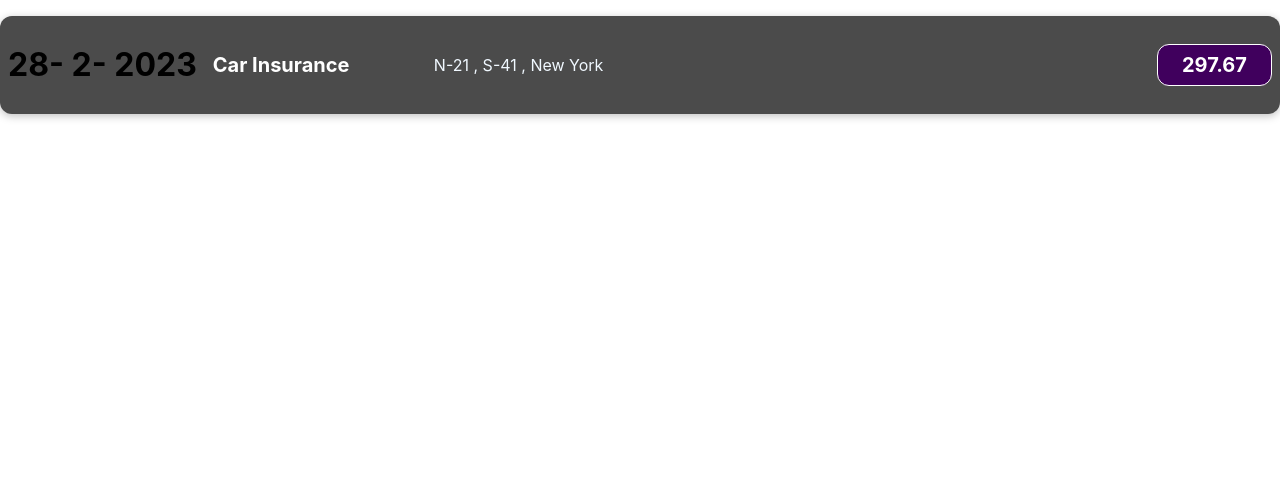
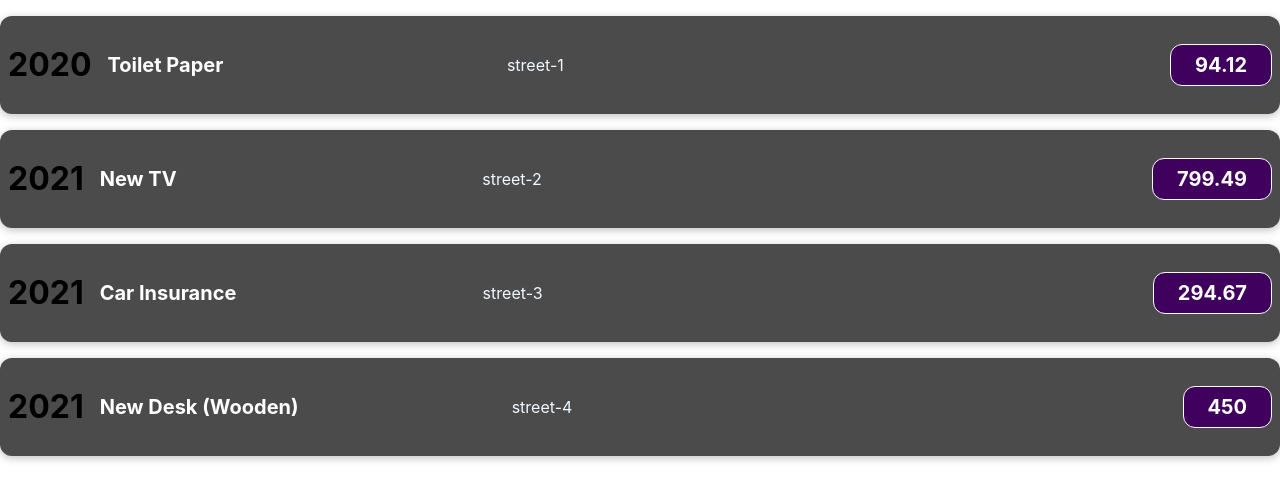
Before and after one commit to Divygupta208/React-basics, a React (Create React App) app in the folder expense-app/: page / in a window 1280 px wide. Shown: the top 500 px of the page. Built offline with nearby package versions, Linux system fonts and the light colour scheme.

Commit message:
added looping through data to get items

```diff
--- a/expense-app/src/App.js
+++ b/expense-app/src/App.js
@@ -1,11 +1,42 @@
-import ExpenseItems from "./components/ExpenseItems";
-
+import ExpenseItemss from "./components/ExpenseItemss";
+import React from "react";
 
 function App() {
+  const expenses = [
+    {
+      id: "e1",
+      title: "Toilet Paper",
+      amount: 94.12,
+      date: new Date(2020, 7, 14),
+      location: "street-1",
+    },
+    {
+      id: "e2",
+      title: "New TV",
+      amount: 799.49,
+      date: new Date(2021, 2, 12),
+      location: "street-2",
+    },
+    {
+      id: "e3",
+      title: "Car Insurance",
+      amount: 294.67,
+      date: new Date(2021, 2, 28),
+      location: "street-3",
+    },
+    {
+      id: "e4",
+      title: "New Desk (Wooden)",
+      amount: 450,
+      date: new Date(2021, 5, 12),
+      location: "street-4",
+    },
+  ];
+
   return (
-   <>
-    <ExpenseItems></ExpenseItems>
-   </>
+    <>
+      <ExpenseItemss expenses={expenses}></ExpenseItemss>
+    </>
   );
 }
 
--- a/expense-app/src/components/ExpenseItems.js
+++ b/expense-app/src/components/ExpenseItems.js
@@ -1,21 +1,18 @@
 import React from "react";
 import "./ExpenseItems.css";
 
-function ExpenseItems() {
-  const expenseDate = new Date(2023, 2, 28);
-  const expenseTitle = "Car Insurance";
-  const expenseAmount = 297.67;
-  const expenseLocation = "N-21 , S-41 , New York";
+function ExpenseItems({
+  expenseDate,
+  expenseTitle,
+  expenseAmount,
+  expenseLoc,
+}) {
   return (
     <div className="expense-item">
-      <h1>
-        {`${expenseDate.getDate()}-
-          ${expenseDate.getDay()}-
-          ${expenseDate.getFullYear()}`}
-      </h1>
+      <h1>{expenseDate}</h1>
       <div className="expense-item__description">
         <h2>{expenseTitle}</h2>
-        <div className="expense-location">{expenseLocation}</div>
+        <div className="expense-location">{expenseLoc}</div>
         <div className="expense-item__price">{expenseAmount}</div>
       </div>
     </div>
--- /dev/null
+++ b/expense-app/src/components/ExpenseItemss.js
@@ -0,0 +1,19 @@
+import React from "react";
+import ExpenseItems from "./ExpenseItems";
+
+const ExpenseItemss = ({ expenses }) => {
+  return (
+    <div>
+      {expenses.map((item) => (
+        <ExpenseItems
+          expenseDate={item.date.getFullYear()}
+          expenseTitle={item.title}
+          expenseAmount={item.amount}
+          expenseLoc={item.location}
+        ></ExpenseItems>
+      ))}
+    </div>
+  );
+};
+
+export default ExpenseItemss;
```
